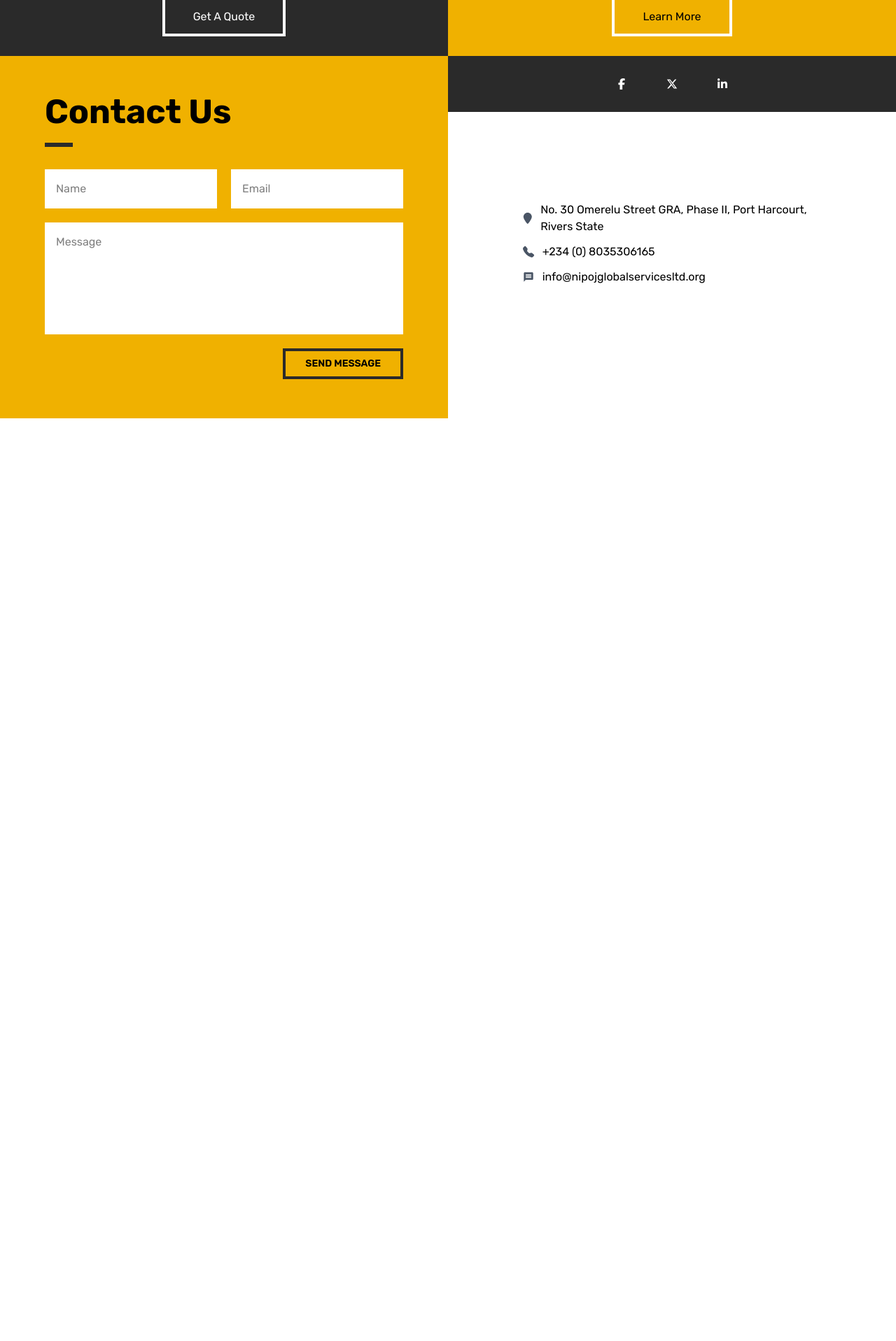
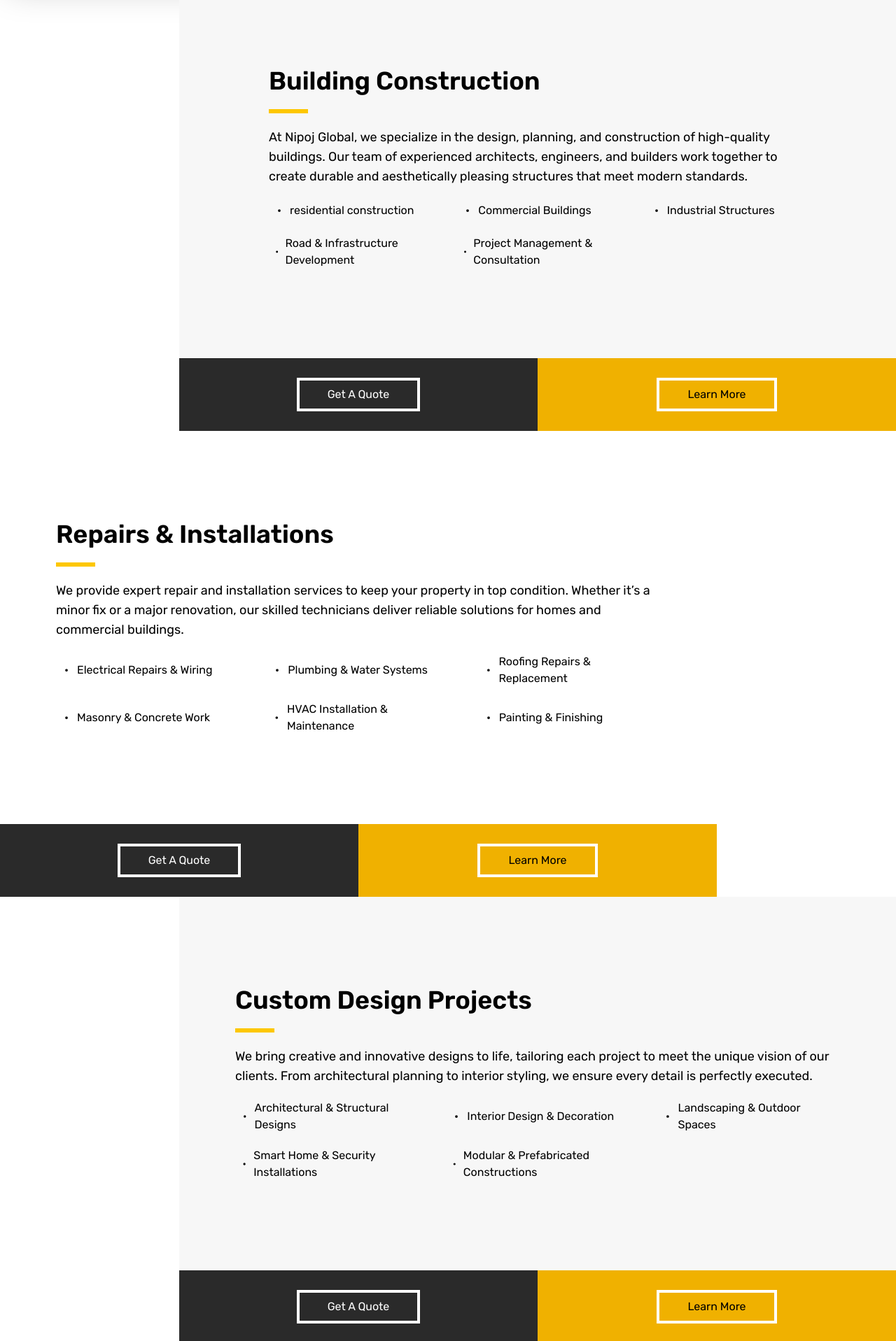
Before and after one commit to thedon-dev/nipoj-global, a React (Vite) app: page /services in a window 1280 px wide. Shown: the part 880-2797 px from the top of the page at 70% size. Before the commit the page ends 1478 px from the top, so only its background shows below. Built offline with nearby package versions, Linux system fonts and the light colour scheme.

Commit message:
finished Services page

```diff
--- a/src/pages/Services.jsx
+++ b/src/pages/Services.jsx
@@ -3,9 +3,11 @@ import { Link } from "react-router-dom";
 import FreeQuote from "../components/FreeQuote";
 import heroImage from "../assets/HeroImage.jpg";
 import { BiBuildings } from "react-icons/bi";
-import { PiBuildings } from "react-icons/pi";
+import { PiBuildings, PiDotBold } from "react-icons/pi";
 import { MdDesignServices, MdHomeRepairService } from "react-icons/md";
 import { GoTools } from "react-icons/go";
+import YellowMarker from "../components/YellowMarker";
+import LatestProjects from "../sections/mainPage/LatestProjects";
 
 const Services = () => {
   const services = [
@@ -25,6 +27,32 @@ const Services = () => {
       description: "",
     },
   ];
+
+  const BuildingConstServ = [
+    "residential construction",
+    "Commercial Buildings",
+    "Industrial Structures",
+    "Road & Infrastructure Development",
+    "Project Management & Consultation",
+  ];
+
+  const RepairConstServ = [
+    "Electrical Repairs & Wiring",
+    "Plumbing & Water Systems ",
+    "Roofing Repairs & Replacement ",
+    "Masonry & Concrete Work ",
+    "HVAC Installation & Maintenance ",
+    "Painting & Finishing",
+  ];
+
+  const DesignConstServ = [
+    "Architectural & Structural Designs",
+    "Interior Design & Decoration",
+    "Landscaping & Outdoor Spaces",
+    "Smart Home & Security Installations",
+    "Modular & Prefabricated Constructions",
+  ];
+
   return (
     <>
       <section
@@ -82,21 +110,127 @@ const Services = () => {
       <FreeQuote />
       <section className="">
         <div className="2xl:container mx-auto">
-          <div></div>
+          <div className="w-4/5 ms-auto bg-[#f7f7f7]">
+            <div className="px-[5%] py-20 lg:p-32">
+              <h2 className="text-4xl font-semibold">Building Construction</h2>
+              <YellowMarker />
+              <p className="lg:text-lg mt-5">
+                At Nipoj Global, we specialize in the design, planning, and
+                construction of high-quality buildings. Our team of experienced
+                architects, engineers, and builders work together to create
+                durable and aesthetically pleasing structures that meet modern
+                standards.
+              </p>
+              <div className="grid lg:grid-cols-3 gap-y-5 gap-x-10 mt-5">
+                {BuildingConstServ.map((service, index) => (
+                  <p
+                    key={index}
+                    className="text-sm lg:text-base flex items-center"
+                  >
+                    <PiDotBold size={30} />
+                    {service}
+                  </p>
+                ))}
+              </div>
+            </div>
             <div className="flex">
               <div className="bg-[#2a2a2a] py-7 w-1/2 grid place-content-center">
-              <Link className="border-4 border-white px-10 py-3 text-white">
+                <Link className="border-4 border-white px-10 py-2 text-white">
                   Get A Quote
                 </Link>
               </div>
               <div className="bg-yellow-500 py-7 w-1/2 grid place-content-center">
-              <Link className="border-4 border-white px-10 py-3">
+                <Link className="border-4 border-white px-10 py-2">
                   Learn More
                 </Link>
               </div>
             </div>
           </div>
+        </div>
       </section>
+
+      <section className="">
+        <div className="2xl:container mx-auto">
+          <div className="w-4/5">
+            <div className="px-[5%] py-20 lg:px-20 lg:py-32">
+              <h2 className="text-4xl font-semibold">
+                Repairs & Installations
+              </h2>
+              <YellowMarker />
+              <p className="lg:text-lg mt-5">
+                We provide expert repair and installation services to keep your
+                property in top condition. Whether it’s a minor fix or a major
+                renovation, our skilled technicians deliver reliable solutions
+                for homes and commercial buildings.
+              </p>
+              <div className="grid lg:grid-cols-3 gap-y-5 gap-x-10 mt-5">
+                {RepairConstServ.map((service, index) => (
+                  <p
+                    key={index}
+                    className="text-sm lg:text-base flex items-center"
+                  >
+                    <PiDotBold size={30} />
+                    {service}
+                  </p>
+                ))}
+              </div>
+            </div>
+            <div className="flex">
+              <div className="bg-[#2a2a2a] py-7 w-1/2 grid place-content-center">
+                <Link className="border-4 border-white px-10 py-2 text-white">
+                  Get A Quote
+                </Link>
+              </div>
+              <div className="bg-yellow-500 py-7 w-1/2 grid place-content-center">
+                <Link className="border-4 border-white px-10 py-2">
+                  Learn More
+                </Link>
+              </div>
+            </div>
+          </div>
+        </div>
+      </section>
+
+      <section className="">
+        <div className="2xl:container mx-auto">
+          <div className="w-4/5 ms-auto bg-[#f7f7f7]">
+            <div className="px-[5%] py-20 lg:px-20 lg:py-32">
+              <h2 className="text-4xl font-semibold">Custom Design Projects</h2>
+              <YellowMarker />
+              <p className="lg:text-lg mt-5">
+                We bring creative and innovative designs to life, tailoring each
+                project to meet the unique vision of our clients. From
+                architectural planning to interior styling, we ensure every
+                detail is perfectly executed.
+              </p>
+              <div className="grid lg:grid-cols-3 gap-y-5 gap-x-10 mt-5">
+                {DesignConstServ.map((service, index) => (
+                  <p
+                    key={index}
+                    className="text-sm lg:text-base flex items-center"
+                  >
+                    <PiDotBold size={30} />
+                    {service}
+                  </p>
+                ))}
+              </div>
+            </div>
+            <div className="flex">
+              <div className="bg-[#2a2a2a] py-7 w-1/2 grid place-content-center">
+                <Link className="border-4 border-white px-10 py-2 text-white">
+                  Get A Quote
+                </Link>
+              </div>
+              <div className="bg-yellow-500 py-7 w-1/2 grid place-content-center">
+                <Link className="border-4 border-white px-10 py-2">
+                  Learn More
+                </Link>
+              </div>
+            </div>
+          </div>
+        </div>
+      </section>
+      <LatestProjects />
     </>
   );
 };
--- a/src/sections/mainPage/LatestProjects.jsx
+++ b/src/sections/mainPage/LatestProjects.jsx
@@ -24,7 +24,7 @@ const LatestProjects = () => {
     <section className="px-[5%] lg:px-[10%] py-20">
       <div className="2xl:container mx-auto">
         <div className="flex flex-col justify-center">
-          <h1 className="text-3xl lg:text-4xl font-bold text-center">
+          <h1 className="text-3xl text-[#2a2a2a] lg:text-4xl font-bold text-center">
             Latest Project
           </h1>
           <div className="mx-auto">
@@ -35,7 +35,9 @@ const LatestProjects = () => {
         <div className="grid grid-cols-1 lg:grid-cols-3 gap-5 mt-10">
           {projects.map((project, index) => (
             <div className="border p-10">
-              <h2 className="text-xl font-semibold">{project.title}</h2>
+              <h2 className="text-xl text-[#2a2a2a] font-semibold">
+                {project.title}
+              </h2>
               <p className="opacity-75 mt-7">{project.desc}</p>
               <div className="mt-20">
                 <Link
@@ -50,7 +52,10 @@ const LatestProjects = () => {
         </div>
 
         <div className="mt-20 flex justify-center">
-          <Link className="text-semibold px-10 py-2 border-4 border-[#2a2a2a]">
+          <Link
+            to="/projects"
+            className="text-semibold px-10 py-2 border-4 text-[#2a2a2a] border-[#2a2a2a]"
+          >
             View All
           </Link>
         </div>
```
Lines whose indentation alone changed are shown as unchanged.
